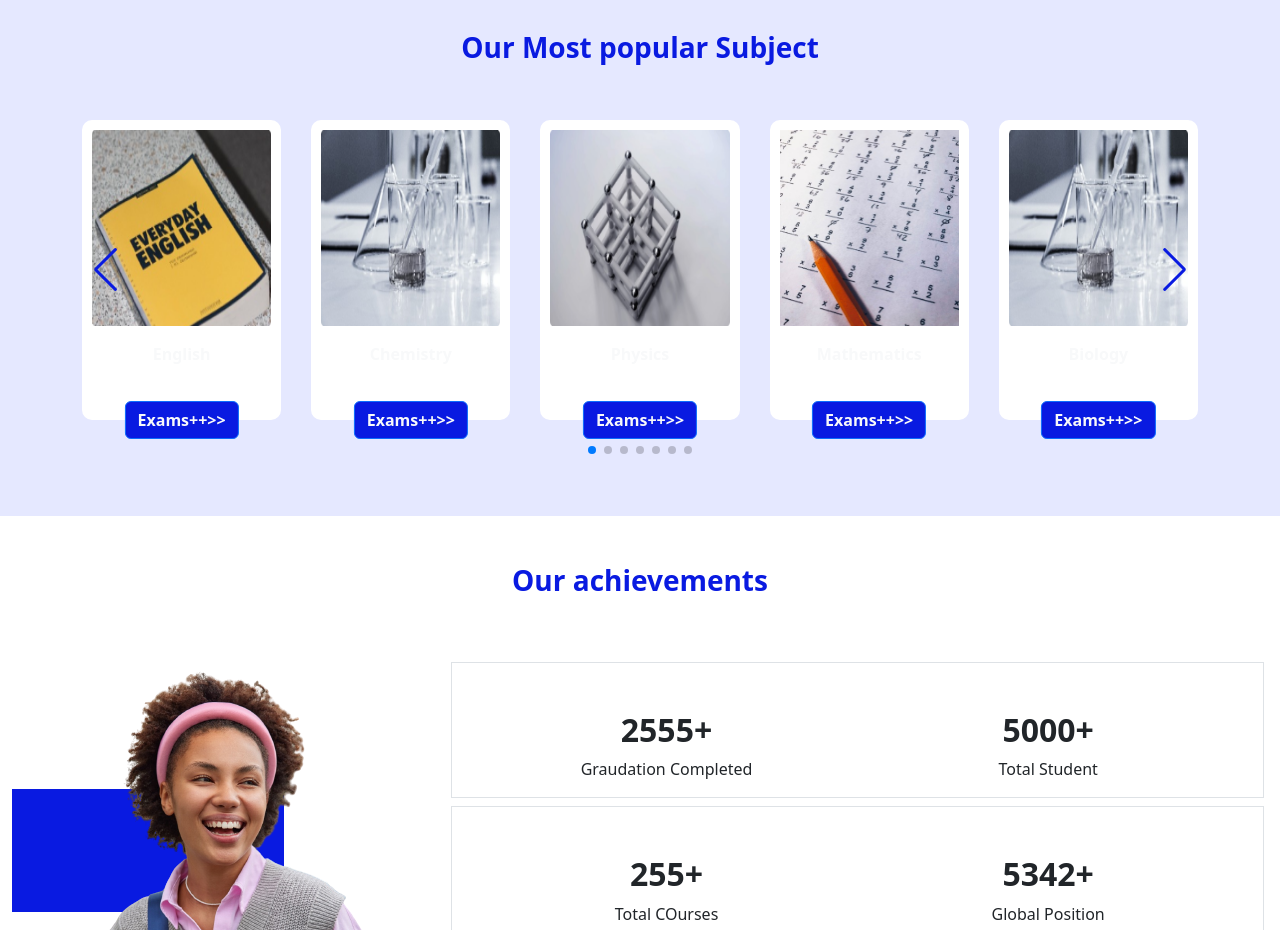
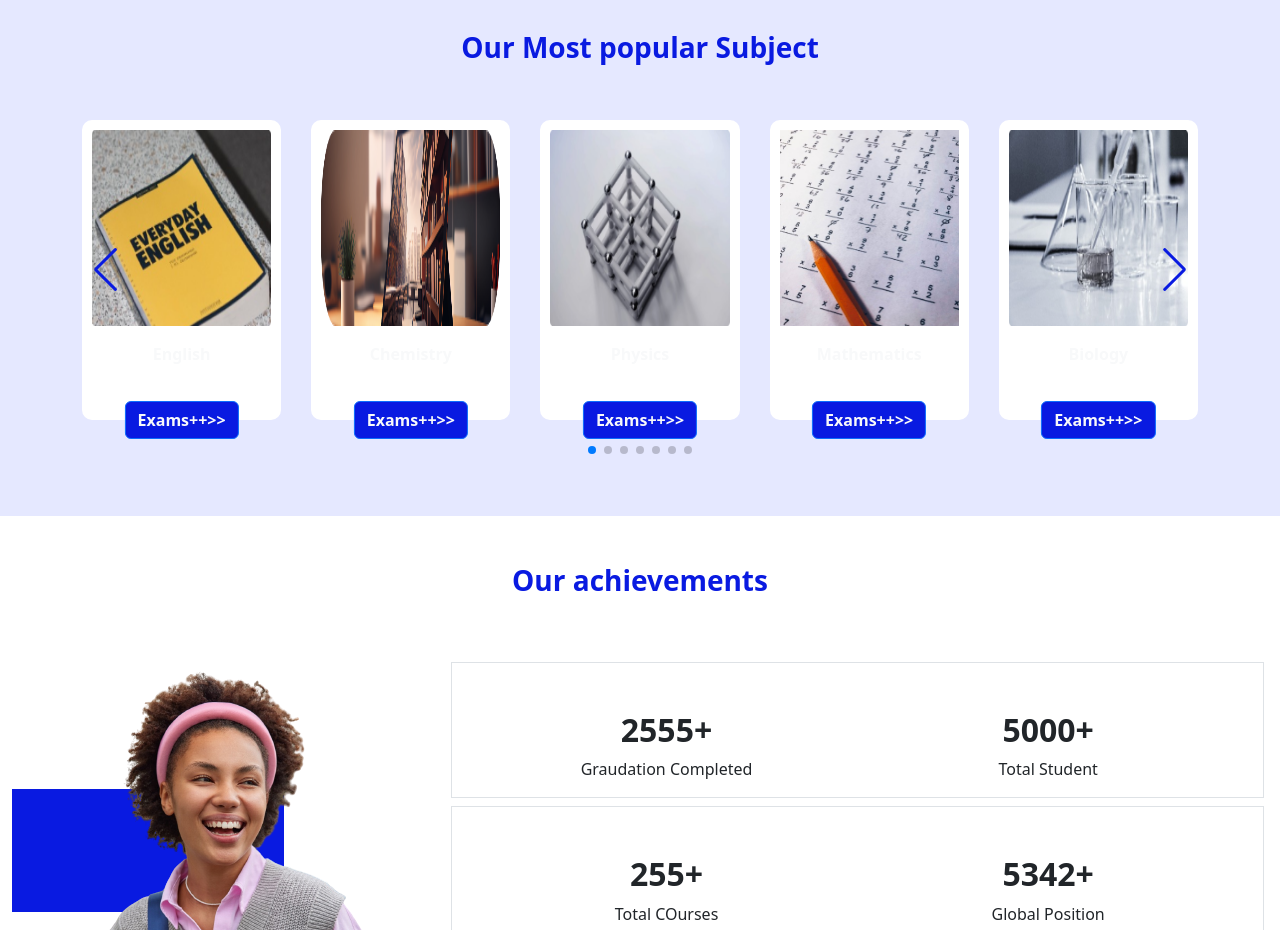
Before and after one commit to mrrfabulous/Euraka, a website: page index.html in a window 1280 px wide. Shown: the part 1100-2030 px from the top of the page. Drawn offline with nearby package versions, Linux system fonts and the light colour scheme.

Commit message:
Update index.html

```diff
--- a/index.html
+++ b/index.html
@@ -140,7 +140,7 @@
 
                 <div class="swiper-slide s-card text-center position-relativ my-5  ">
                   <div class="s-card-image">
-                    <img src="/images/chem.png" class="img-fluid">
+                    <img src="/images/home.png" alt="Chemistry" class="img-fluid">
                   </div>
                   <div class="s-card-cody py-3 ">
                     <div class="card-title bold"> Chemistry</div>
```
